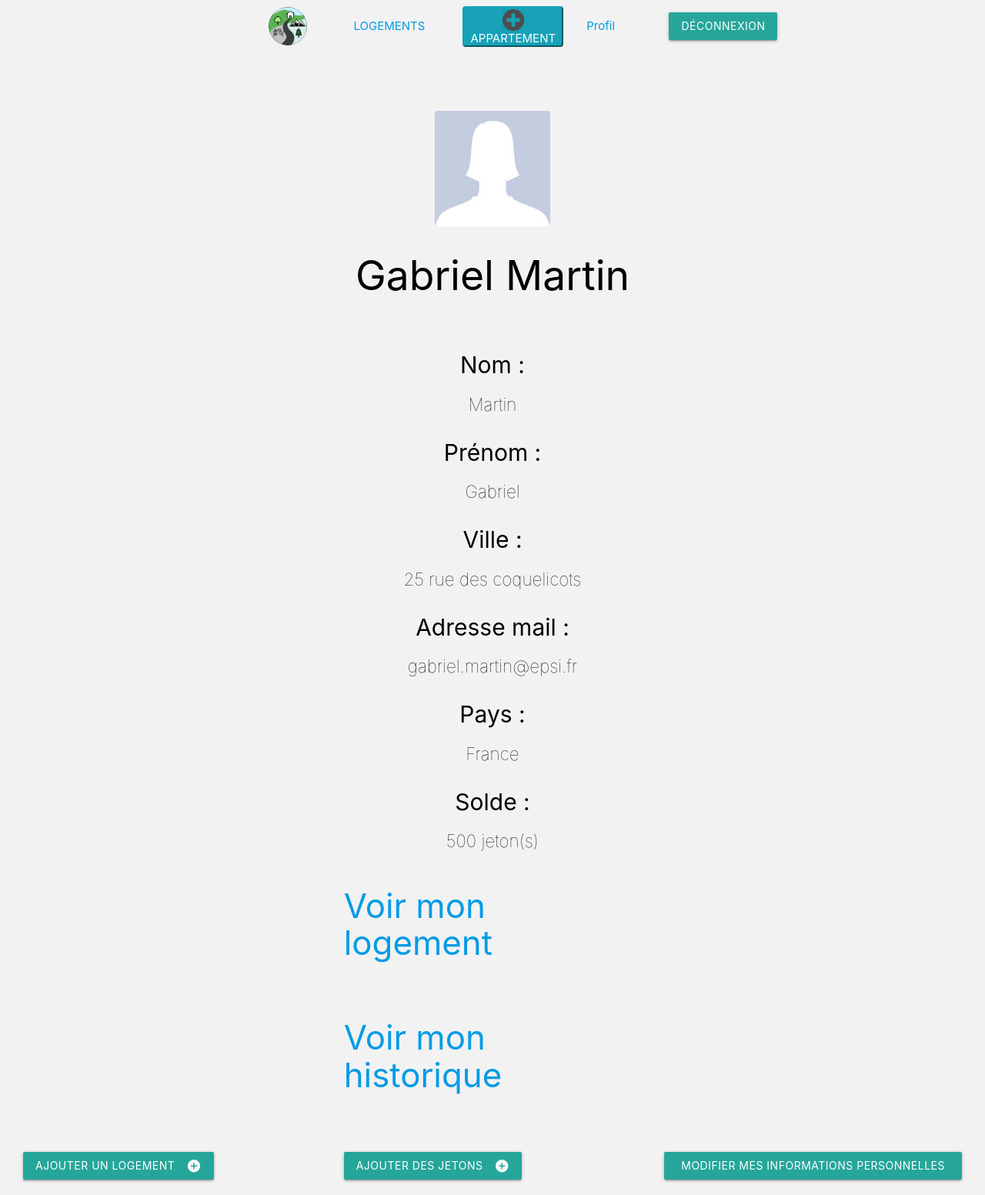
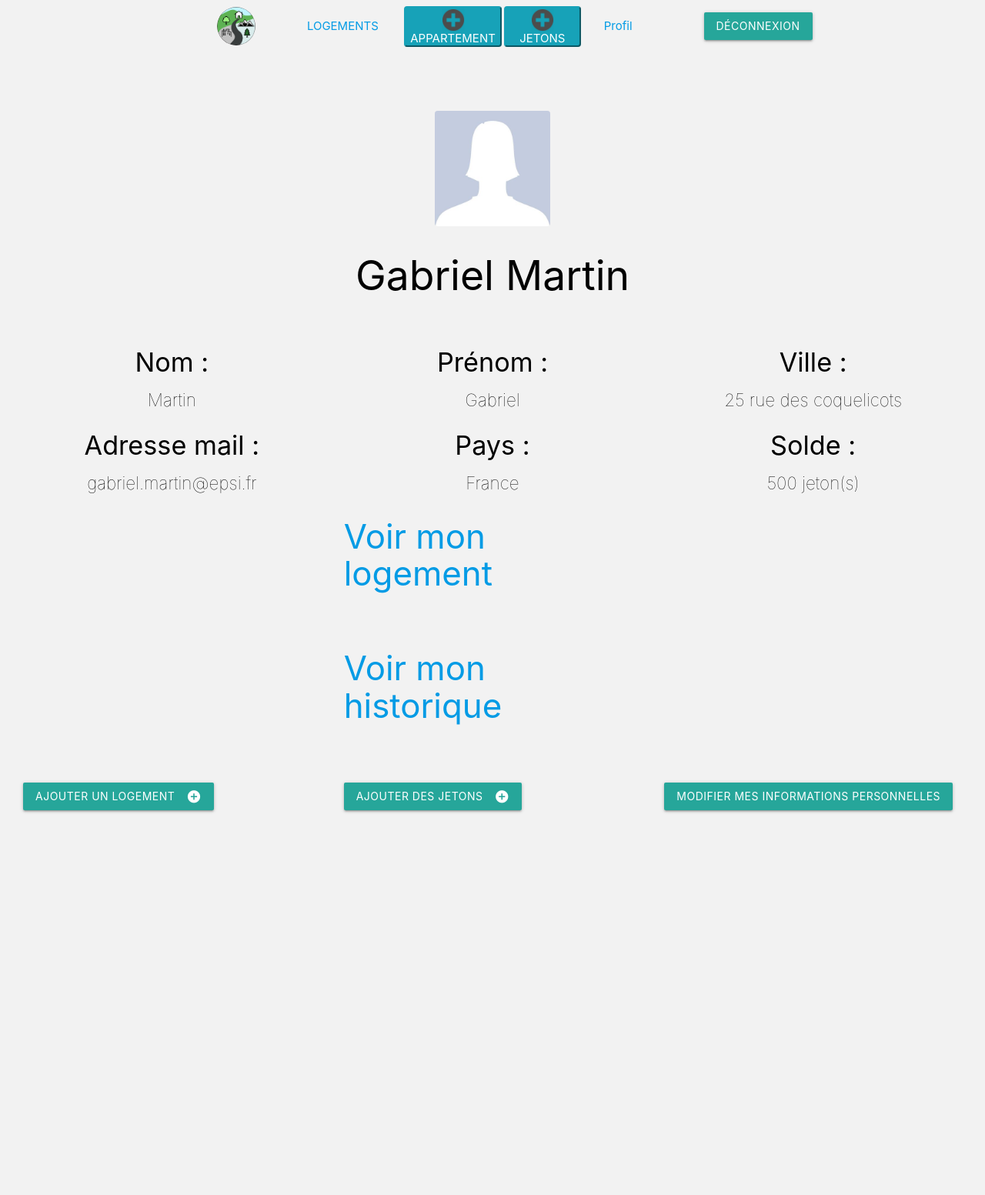
Before and after one commit to VinsMgn/ProjetBTS_LocationAppartement, a PHP site: page /controller/profil.php in a window 1280 px wide. Shown: the whole page at 77% size. After the commit the page ends 1056 px from the top, so only its background shows below. Run offline with PHP 8.4, Linux system fonts and the light colour scheme; the visitor is signed in with stand-in values (Sample User, id 1); data comes from the database, SQL or seed files in the repository; some libraries are stand-ins or nearby versions.

Commit message:
Dernière modification

```diff
--- a/assets/css/myStyle.css
+++ b/assets/css/myStyle.css
@@ -106,7 +106,7 @@ body{
     display: inline-block;
     background-color: white;
     position: relative;
-    margin: 0 10px 15px 10px;
+    margin: 0 10px 15px 20px;
     align-self: flex-start;
     box-sizing: border-box;
     text-align: center;
@@ -117,6 +117,11 @@ body{
 .detailAppartement{
     font-size: 1.5em;
     font-weight: lighter;
+}
+
+
+.leftItem{
+    margin-left: 8em;
 }
 
 #listProfil h3{
--- a/controller/profil.php
+++ b/controller/profil.php
@@ -19,6 +19,7 @@ if ($QRY_STR == 'error=2') {
 $lobjUser = GetUser($_SESSION['id']);
 
 
+
 require_once("../view/profil.view.php");
 
 ?>
--- a/controller/updateUser.php
+++ b/controller/updateUser.php
@@ -12,6 +12,12 @@ $lobjUser = GetUser($lintIdUser);
 //Modification de l'utilisateur
 if (isset($_POST) && count($_POST) > 0) {
 
+    if(strtolower($_POST['type']) == "locataire"){
+        $_POST['type'] = 0;
+    }else{
+        $_POST['type'] = 1;
+    }
+
     $lboolOk = UpdateUser($_POST['name'], $_POST['firstname'], $_POST['adress'], $_POST['phone'], $_POST['mail'], $_POST['country'], $_POST['solde'], $_POST['password'], $_POST['type'],$_POST['identifiant']);
 
     if($lboolOk = true){
--- a/controller/updateUserAdmin.php
+++ b/controller/updateUserAdmin.php
@@ -12,7 +12,7 @@ $lobjUser = GetUser($lintIdUser);
 //Modification de l'utilisateur
 if (isset($_POST) && count($_POST) > 0) {
     //Si locataire = 0 sinon propriétaire = 1
-    if($_POST['type'] == "Locataire"){
+    if(strtolower($_POST['type']) == "locataire"){
         $_POST['type'] = 0;
     }else{
         $_POST['type'] = 1;
--- a/helper/navbar.php
+++ b/helper/navbar.php
@@ -8,18 +8,24 @@
                 <a href="../welcome.php"><div class="logo-pic"></div></a>
             </div>
 
-            <div class="col-md-3">
+            <div class="col-md-2">
                 <div class="navbar-link-container">
                     <a href="/controller/listOfApparts.php"> <span class="navbar-link">LOGEMENTS</span></a>
                 </div>
             </div>
 
-
-<!--            Ajout d'un solde et pas d'un appartement TODO-->
-            <div class="col-md-3">
+            <div class="col-md-2">
                 <button type="button" class="btn-info roundedAddBtn">
                     <a href="../controller/insertAppart.php" onclick="$('.addCreateDropdown').toggle();" class="white-text">
                         <img src="../assets/img/addcross.png" class="responsive-img addLogo " alt="">APPARTEMENT</a>
+                </button>
+            </div>
+
+            <div class="col-md-2">
+                <button type="button" class="btn-info roundedAddBtn">
+                    <a href="../controller/insertMoney.php" onclick="$('.addCreateDropdown').toggle();"
+                       class="white-text">
+                        <img src="../assets/img/addcross.png" class="responsive-img addLogo " alt="">JETONS</a>
                 </button>
             </div>
 
@@ -46,46 +52,6 @@
     </div>
 </div>
 <!--endregion Large navbar-->
-<div style="display: none;">
-    <!---->
-    <!--<div class="navbar small">-->
-    <!--    <div class="container navbar-container">-->
-    <!--        <div class="row navbar-row">-->
-    <!--            <div class="col s2  menu-burger-container">-->
-    <!--                <div class="menu-burger">-->
-    <!--                    <div class="menu-burger-line"></div>-->
-    <!--                    <div class="menu-burger-line"></div>-->
-    <!--                    <div class="menu-burger-line"></div>-->
-    <!--                </div>-->
-    <!--            </div>-->
-    <!--            <div class="col s8 navbar-logo-container">-->
-    <!--                Logo-->
-    <!--            </div>-->
-    <!--            <div class="col s2 bell-container">-->
-    <!--                <div class="bell-notification"></div>-->
-    <!--            </div>-->
-    <!--        </div>-->
-    <!--    </div>-->
-    <!--</div>-->
-    <!---->
-    <!---->
-    <!--<div id="slide-out" class="sidenav olab-sidenav">-->
-    <!--    <div class="profile-case">-->
-    <!--        <div class="profile-case-overlay"></div>-->
-    <!--        <div class="profile-pic"></div>-->
-    <!--        <span class="sidenav-user name">Bob DUCLAN</span>-->
-    <!--        <span class="sidenav-user">EPSI - Lyon</span>-->
-    <!--        <span class="sidenav-user">Bachelor - 2ème année</span>-->
-    <!---->
-    <!--    </div>-->
-    <!--    <ul class="sidenav-ul">-->
-    <!--        <li class="sidenav-li">BONS PLANS</li>-->
-    <!--        <li class="sidenav-li">LOGEMENTS</li>-->
-    <!--        <li class="sidenav-li">A PROPOS</li>-->
-    <!--    </ul>-->
-    <!--    <div class="sidenav-bottom-content"> EPSI Montpellier @ 2018-2019</div>-->
-    <!--</div>-->
-</div>
 
 <script>
     $(document).ready(function () {
--- a/view/listOfApparts.view.php
+++ b/view/listOfApparts.view.php
@@ -19,7 +19,7 @@ include("../helper/navbar.php");
         <div class="row">
             <div class="col-md-12 center-block">
                 <form method="POST" action="../controller/listOfApparts.php">
-                    <div class="col-md-5">
+                    <div class="col-md-2">
                         <label id="searchCity">Ville :</label>
                         <select name="city" class="cityForm">
                             <?php foreach ($lobjVilles as $ville) { ?>
@@ -41,7 +41,7 @@ include("../helper/navbar.php");
 <!-- Affichage des appartements-->
     <div class="container-fluid">
         <div class="row">
-            <div class="col-md-10" >
+            <div class="col-md-12 " style="padding-left: 10em;">
                 <?php foreach ($lobjApparts as $appart) {
                     $lobjPicture = GetPictureFromHouse($appart->id_appartement);
                     ?>
--- a/view/profil.view.php
+++ b/view/profil.view.php
@@ -17,33 +17,29 @@ include("../helper/navbar.php");
         </div>
     </div>
     <div class="row text-center">
-        <div class="col-md-12">
-            <ul id="listProfil">
-                <li>
-                    <h3>Nom : </h3>
+        <div class="col-md-4">
+            <h4>Nom : </h4>
             <span class="detailAppartement"><?php echo($lobjUser->nom); ?></span>
-                </li>
-                <li>
-                    <h3>Prénom : </h3>
+        </div>
+        <div class="col-md-4">
+            <h4>Prénom : </h4>
             <span class="detailAppartement"><?php echo($lobjUser->prenom); ?></span>
-                </li>
-                <li>
-                    <h3>Ville : </h3>
+        </div>
+        <div class="col-md-4">
+            <h4>Ville : </h4>
             <span class="detailAppartement"><?php echo($lobjUser->adress); ?></span>
-                </li>
-                <li>
-                    <h3>Adresse mail : </h3>
+        </div>
+        <div class="col-md-4">
+            <h4>Adresse mail : </h4>
             <span class="detailAppartement"><?php echo($lobjUser->mail); ?></span>
-                </li>
-                <li>
-                    <h3>Pays : </h3>
+        </div>
+        <div class="col-md-4">
+            <h4>Pays : </h4>
             <span class="detailAppartement"><?php echo($lobjUser->pays); ?></span>
-                </li>
-                <li>
-                    <h3>Solde : </h3>
+        </div>
+        <div class="col-md-4">
+            <h4>Solde : </h4>
             <span class="detailAppartement"><?php echo($lobjUser->solde . " jeton(s)"); ?></span>
-                </li>
-            </ul>
         </div>
 
     </div>
@@ -72,7 +68,6 @@ include("../helper/navbar.php");
         <div class="col-md-4">
             <a href="../controller/updateUser.php" class="btn submit waves-effect waves-light">Modifier mes informations
                 personnelles
-                <i class="material-icons right">add_circle</i>
             </a>
         </div>
     </div>
--- a/view/updateUser.view.php
+++ b/view/updateUser.view.php
@@ -72,8 +72,7 @@ if ($lobjUser) {
                         <!--                </label>-->
                     </div>
                     <div class="input-field">
-                        <h5>Solde (0 si aucun)</h5>
-                        <input required name="solde" type="text" value="<?php echo($lobjUser->solde);?>">
+                        <input required name="solde" type="text" value="<?php echo($lobjUser->solde);?>" hidden="hidden">
                         <!--                <label for="solde" class=""> Solde (0 si aucun)-->
                         <!--                </label>-->
                     </div>
@@ -86,6 +85,6 @@ if ($lobjUser) {
             </div>
         </div>
 <!--        <button> <a href = "../controller/admin/listOfUsers.php" style="text-decoration: none; color: black" >Retour</a></button>-->
-        <button class="btn submit waves-effect waves-light"> <a href = "profil.view.php" style="text-decoration: none; color: white" >Retour</a></button>
+        <button class="btn submit waves-effect waves-light"> <a href = "../controller/profil.php" style="text-decoration: none; color: white" >Retour</a></button>
     </div>
 <?php }
```
Also changed, not shown: controller/listOfApparts.php (+13 -8 lines), view/historique.view.php (+27 -7 lines). Lines whose indentation alone changed are shown as unchanged.
